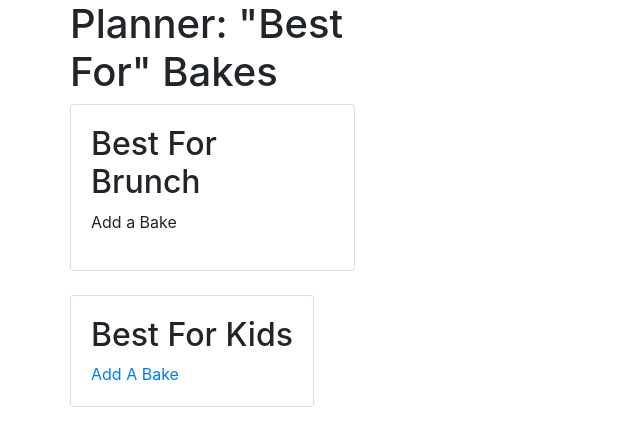
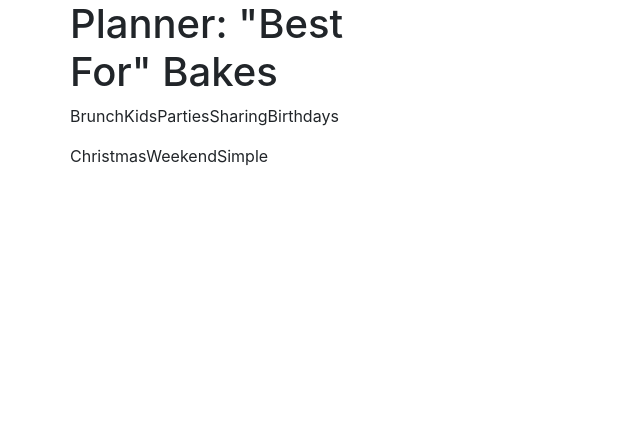
Before and after one commit to frankiesanjana/bake-it-better, a Django app: page /bestforbakes/ in a window 1280 px wide. Shown: the part 374-805 px from the top of the page, without its empty margins (0-640 px from the left). After the commit the page ends 540 px from the top, so only its background shows below. Run offline with Django 3.2, Linux system fonts and the light colour scheme; the visitor is signed in with stand-in values (Sample User, id 1); data that the repository does not hold is empty; some libraries are stand-ins or nearby versions.

Commit message:
Fix: Debug BestFor: views.py & best-for-bakes.html

```diff
--- a/bakes/views.py
+++ b/bakes/views.py
@@ -99,39 +99,51 @@ class BestForBakes(LoginRequiredMixin, generic.ListView):
     """
     def get(self, request):
         # get all best for bakes from the signed-in user
-        my_best_for_bakes = BestFor.objects.filter(user=request.user)
+        user_best_for_bakes = BestFor.objects.filter(user=request.user)
 
         # filter by occasion
         # if the occasion has a BF bake associated with it, add bake
-        try:
-            brunch = my_best_for_bakes.filter(best_for=1).first() or None
-            kids = my_best_for_bakes.filter(best_for=2).first() or None
-            parties = my_best_for_bakes.filter(best_for=3).first() or None
-            sharing = my_best_for_bakes.filter(best_for=4).first() or None
-            birthdays = my_best_for_bakes.filter(best_for=5).first() or None
-            christmas = my_best_for_bakes.filter(best_for=6).first() or None
-            weekend = my_best_for_bakes.filter(best_for=7).first() or None
-            simple = my_best_for_bakes.filter(best_for=8).first() or None
-        except NameError():
-            messages.error(request, "an error occurred")
-        except:
-            print("Something else went wrong")
+        # if no BF bake exists, set occasion BF bake to none
+
+        best_for = {
+            1: 'Brunch',
+            2: 'Kids',
+            3: 'Parties',
+            4: 'Sharing',
+            5: 'Birthdays',
+            6: 'Christmas',
+            7: 'Weekend Baking',
+            8: 'Simple Baking'
+        }
+
+        my_best_for_bakes = {
+            "Brunch": user_best_for_bakes.filter(best_for=1).first() or None,
+            "Kids": user_best_for_bakes.filter(best_for=2).first() or None,
+            "Parties": user_best_for_bakes.filter(best_for=3).first() or None,
+            "Sharing": user_best_for_bakes.filter(best_for=4).first() or None,
+            "Birthdays": user_best_for_bakes.filter(best_for=5).first() or None,
+            "Christmas": user_best_for_bakes.filter(best_for=6).first() or None,
+            "Weekend": user_best_for_bakes.filter(best_for=7).first() or None,
+            "Simple": user_best_for_bakes.filter(best_for=8).first() or None
+        }
 
         return render(
             request,
             "best-for-bakes.html",
             {
                 "my_best_for_bakes": my_best_for_bakes,
-                "brunch": brunch,
-                "kids": kids,
-                "parties": parties,
-                "sharing": sharing,
-                "birthdays": birthdays,
-                "christmas": christmas,
-                "weekend": weekend,
-                "simple": simple,
             },
         )
+
+""""
+        for key in best_for.keys():
+            print(key)
+            occasion_best = user_best_for_bakes.filter(best_for=key).first()
+            if occasion_best:
+                my_best_for_bakes['best_for'] = occasion_best
+
+        print(my_best_for_bakes)
+"""
 
 class BakeStar(View):
     """
--- a/templates/best-for-bakes.html
+++ b/templates/best-for-bakes.html
@@ -2,10 +2,8 @@
 
 {% block content %}
 
-{% comment %}
-Copied from my-starred-bakes.html, to be updated
-for Best For bakes
-{% endcomment %}
+
+
 
 <div class="container">
     <div class="row">
@@ -15,6 +13,13 @@ for Best For bakes
                 <h1>
                     My Baking Planner: "Best For" Bakes
                 </h1>
+
+                {% for key, value in my_best_for_bakes.items %}
+
+                    <p>{{ key }}</p>
+
+                {% endfor %}
+                {% comment %}
                 {% if user.is_authenticated %}
                     <div class="card mb-4">
                         <div class="card-body">
@@ -23,7 +28,7 @@ for Best For bakes
                             </h2>
                             <div class="image-container">
                                 {% if brunch %}
-                                    {% for bake in my_best_for_bakes %}
+                                    {% for occasion in my_best_for_bakes %}
                                         {% if "placeholder" in bake.bake.featured_image.url %}
                                             <img class="card-img-top"
                                                 src="https://res.cloudinary.com/frankiesanjana/image/upload/v1664720616/cookie-cutter-shapes_wfmdht.jpg"
@@ -74,7 +79,7 @@ for Best For bakes
                             </h2>
                             <div class="image-container">
                                 {% if kids %}
-                                    {% for bake in my_best_for_bakes %}
+                                    {% for occasion in my_best_for_bakes %}
                                         {% if "placeholder" in bake.bake.featured_image.url %}
                                             <img class="card-img-top"
                                                 src="https://res.cloudinary.com/frankiesanjana/image/upload/v1664720616/cookie-cutter-shapes_wfmdht.jpg"
@@ -121,6 +126,7 @@ for Best For bakes
                         You are not currently logged in. Please <a href="{% url 'account_login' %}">log in</a> to view your starred bakes.
                     </p>
                 {% endif %}
+                {% endcomment %}
 
             </div>
         </div>
```
